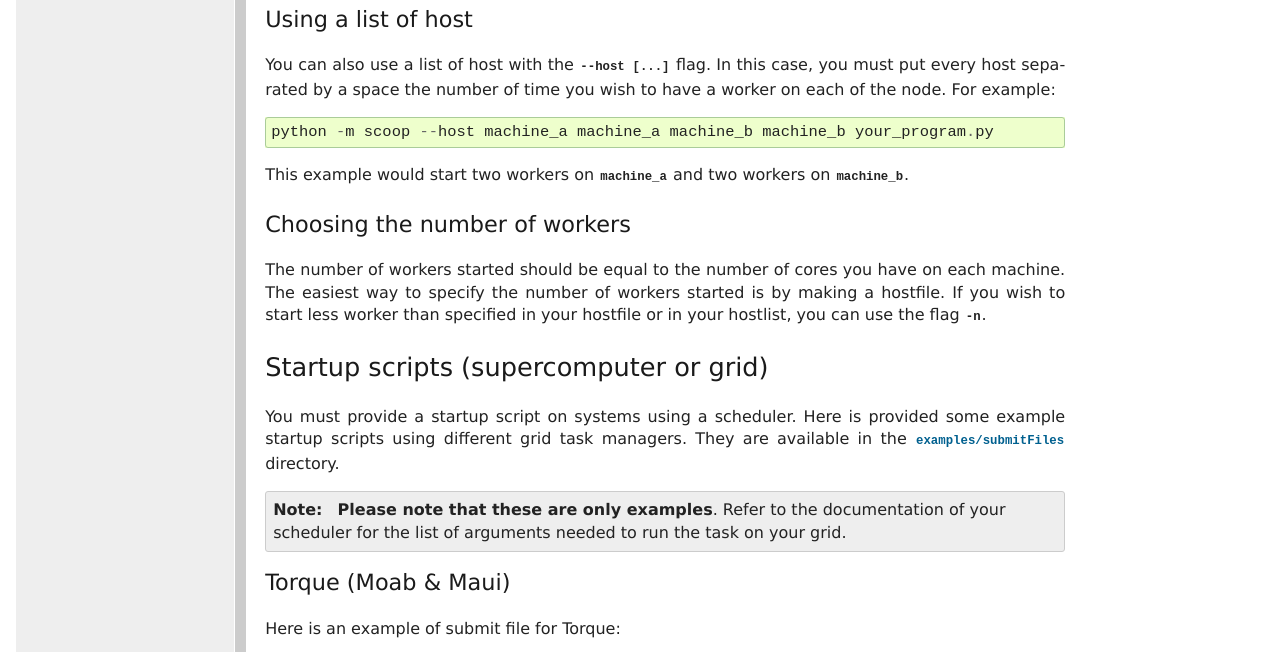
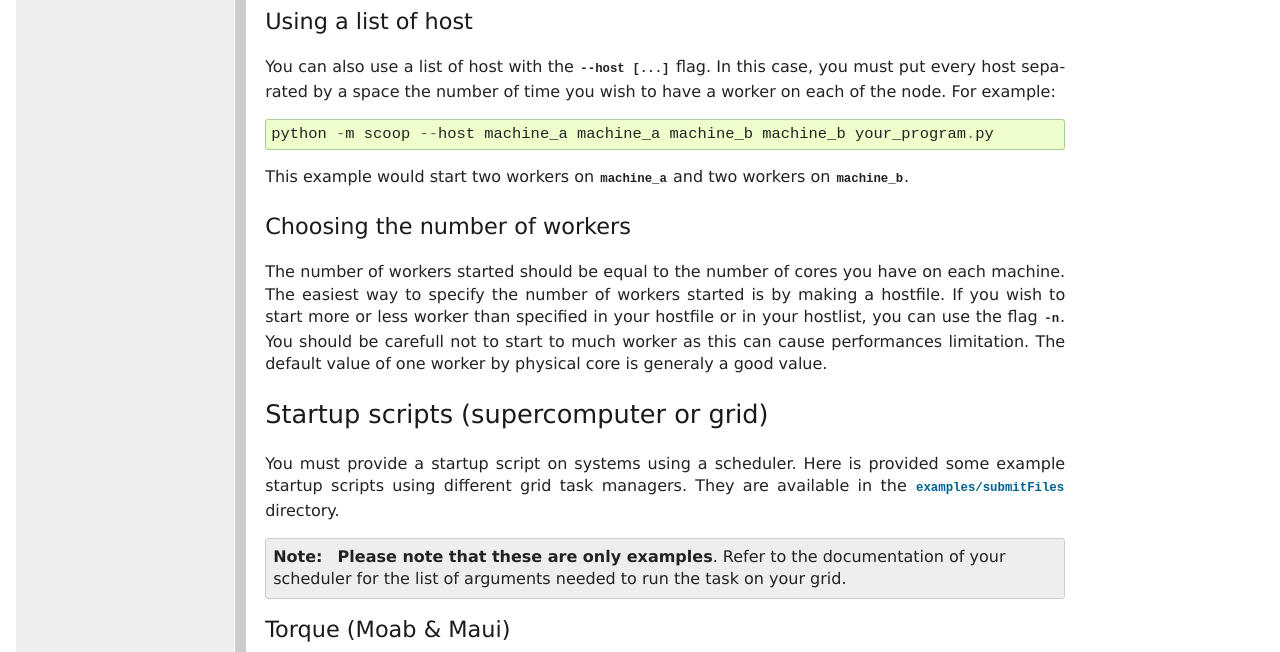
Before and after one commit to soravux/scoop, a Sphinx documentation site: the page built from doc/usage.rst, in a window 1280 px wide and 900 px high, scrolled down 5270 px, cut to the strip 0-652 px from the top of the window. Built offline with Sphinx 7.4.7, drawn with Linux system fonts in a browser that asks for light colours; formulas are drawn with MathJax 3; some of the changed text lies outside the part shown.

Commit message:
Correction in the documenation

```diff
--- a/doc/usage.rst
+++ b/doc/usage.rst
@@ -200,7 +200,7 @@ passed to Python, as such::
     python -m scoop fullTree.py
 
 .. note::
-  If you are using a Python version prior to 2.7, must start SCOOP using
+  If you are using a Python version prior to 2.7, you must start SCOOP using
   :option:`-m scoop.__main__`. You should also consider using an up-to-date
   version of Python.
 
@@ -299,8 +299,10 @@ Choosing the number of workers
 
 The number of workers started should be equal to the number of cores you have
 on each machine. The easiest way to specify the number of workers started is
-by making a hostfile. If you wish to start less worker than specified in your
+by making a hostfile. If you wish to start more or less worker than specified in your
 hostfile or in your hostlist, you can use the flag :option:`-n`.
+You should be carefull not to start to much worker as this can cause performances limitation.
+The default value of one worker by physical core is generaly a good value.
 
 Startup scripts (supercomputer or grid)
 ---------------------------------------
```
